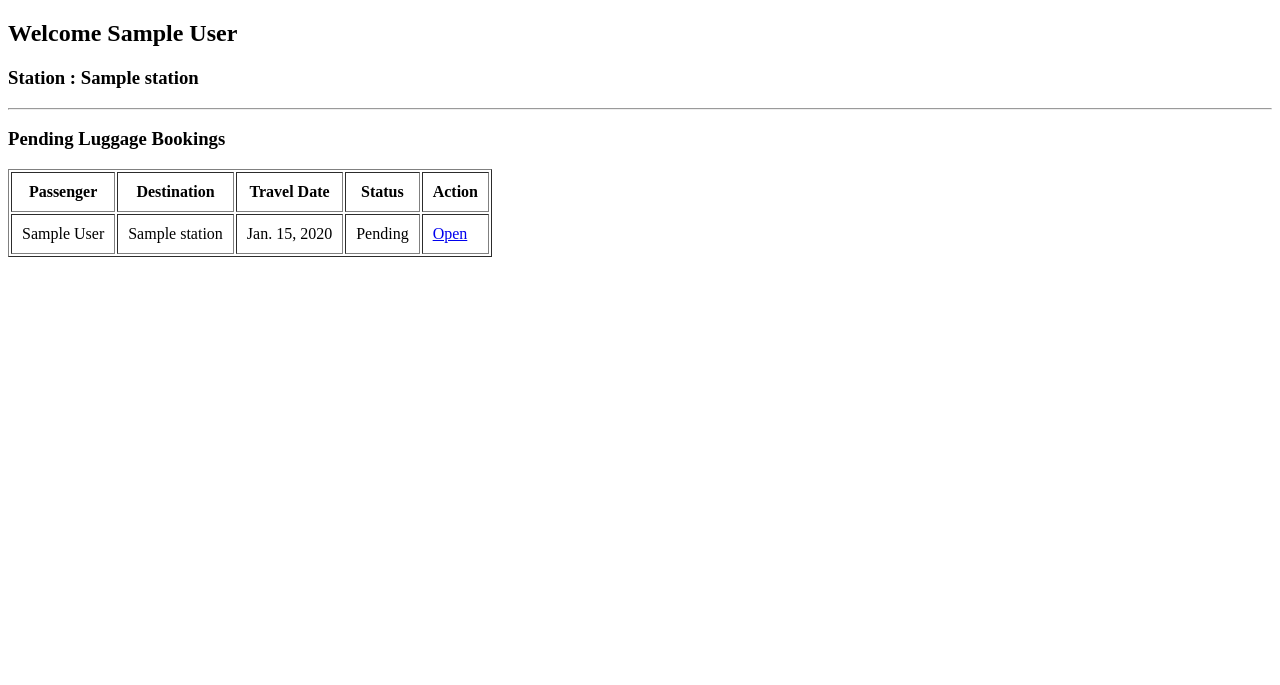
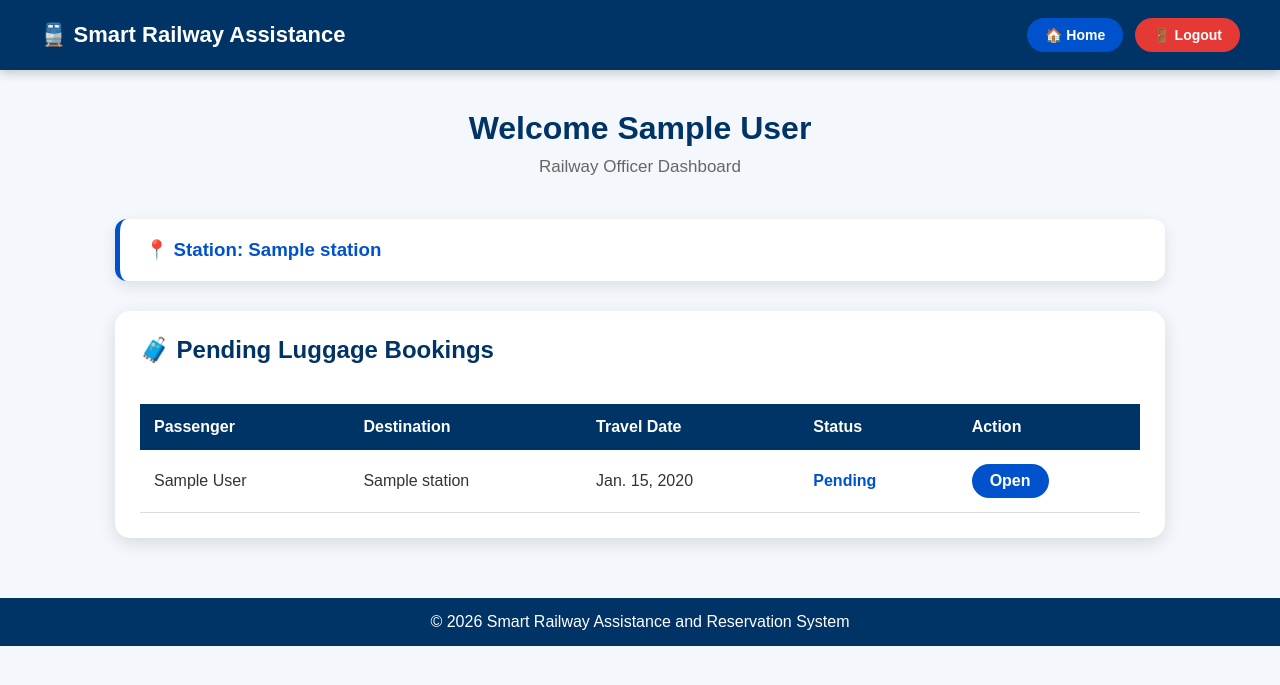
Before and after one commit to devanandadevus2004-alt/Smart-Railway-Assistance-System, a Django app: template templates/home/officer_dashboard.html in a window 1280 px wide. Shown: the top 685 px of the page. Run offline with Django 4.2, Linux system fonts and the light colour scheme; the template is opened without the code that fills it: values that come from a table or form of the project are taken from there, others are empty; tables that the repository leaves empty hold one stand-in row (values such as "Sample post").

Commit message:
Improved officer dashboard UI

```diff
--- a/templates/home/officer_dashboard.html
+++ b/templates/home/officer_dashboard.html
@@ -1,51 +1,384 @@
 <!DOCTYPE html>
 <html>
 <head>
+
     <title>Officer Dashboard</title>
+
+    <style>
+
+        *{
+            box-sizing:border-box;
+        }
+
+        body{
+            margin:0;
+            font-family:Arial, sans-serif;
+            background:#f4f7fb;
+            color:#333;
+        }
+
+        /* Navigation Bar */
+
+        .navbar{
+            background:#003366;
+            color:white;
+            padding:18px 40px;
+
+            display:flex;
+            justify-content:space-between;
+            align-items:center;
+
+            box-shadow:0 3px 10px rgba(0,0,0,0.2);
+        }
+
+        .navbar h2{
+            margin:0;
+            font-size:22px;
+        }
+
+        .nav-links{
+            display:flex;
+            gap:12px;
+        }
+
+        .nav-btn{
+            color:white;
+            text-decoration:none;
+            padding:9px 18px;
+            border-radius:20px;
+            font-weight:bold;
+            font-size:14px;
+            transition:0.3s;
+        }
+
+        .home-btn{
+            background:#0052cc;
+        }
+
+        .logout-btn{
+            background:#e53935;
+        }
+
+        .nav-btn:hover{
+            transform:translateY(-2px);
+            opacity:0.9;
+        }
+
+
+        /* Welcome Section */
+
+        .welcome{
+            text-align:center;
+            padding:40px 20px 25px;
+        }
+
+        .welcome h1{
+            margin:0;
+            color:#003366;
+        }
+
+        .welcome p{
+            color:#666;
+            font-size:17px;
+            margin-top:10px;
+        }
+
+
+        /* Dashboard Container */
+
+        .dashboard{
+            max-width:1100px;
+            margin:0 auto 60px;
+            padding:0 25px;
+        }
+
+
+        /* Station Information */
+
+        .station-card{
+            background:white;
+            padding:20px 25px;
+            border-radius:12px;
+            box-shadow:0 5px 15px rgba(0,0,0,0.1);
+            margin-bottom:30px;
+            border-left:5px solid #0052cc;
+        }
+
+        .station-card h3{
+            margin:0;
+            color:#0052cc;
+        }
+
+
+        /* Booking Section */
+
+        .booking-section{
+            background:white;
+            padding:25px;
+            border-radius:15px;
+            box-shadow:0 5px 18px rgba(0,0,0,0.12);
+        }
+
+        .booking-section h2{
+            color:#003366;
+            margin-top:0;
+        }
+
+
+        /* Table */
+
+        .table-container{
+            overflow-x:auto;
+        }
+
+        table{
+            width:100%;
+            border-collapse:collapse;
+            margin-top:20px;
+        }
+
+        th{
+            background:#003366;
+            color:white;
+            padding:14px;
+            text-align:left;
+        }
+
+        td{
+            padding:14px;
+            border-bottom:1px solid #ddd;
+        }
+
+        tr:hover{
+            background:#f4f8ff;
+        }
+
+
+        /* Status */
+
+        .status{
+            font-weight:bold;
+            color:#0052cc;
+        }
+
+
+        /* Open Button */
+
+        .open-btn{
+            display:inline-block;
+            padding:8px 18px;
+            background:#0052cc;
+            color:white;
+            text-decoration:none;
+            border-radius:20px;
+            font-weight:bold;
+            transition:0.3s;
+        }
+
+        .open-btn:hover{
+            background:#003d99;
+            transform:translateY(-2px);
+        }
+
+
+        /* Empty Message */
+
+        .empty{
+            text-align:center;
+            padding:30px;
+            color:#777;
+        }
+
+
+        /* Footer */
+
+        footer{
+            background:#003366;
+            color:white;
+            text-align:center;
+            padding:15px;
+        }
+
+
+        /* Mobile */
+
+        @media(max-width:700px){
+
+            .navbar{
+                flex-direction:column;
+                gap:15px;
+                padding:18px;
+            }
+
+            .nav-links{
+                flex-wrap:wrap;
+                justify-content:center;
+            }
+
+            .dashboard{
+                padding:0 15px;
+            }
+
+            .booking-section{
+                padding:15px;
+            }
+
+        }
+
+    </style>
+
 </head>
+
 
 <body>
 
-<h2>Welcome {{ officer.full_name }}</h2>
 
-<h3>Station : {{ officer.station.station_name }}</h3>
+<!-- Navigation Bar -->
 
-<hr>
+<div class="navbar">
 
-<h3>Pending Luggage Bookings</h3>
+    <h2>🚆 Smart Railway Assistance</h2>
 
-<table border="1" cellpadding="10">
+    <div class="nav-links">
+
+        <a href="/" class="nav-btn home-btn">
+            🏠 Home
+        </a>
+
+        <a href="/officer-login/" class="nav-btn logout-btn">
+            🚪 Logout
+        </a>
+
+    </div>
+
+</div>
+
+
+<!-- Welcome Section -->
+
+<div class="welcome">
+
+    <h1>
+        Welcome {{ officer.full_name }}
+    </h1>
+
+    <p>
+        Railway Officer Dashboard
+    </p>
+
+</div>
+
+
+<!-- Dashboard -->
+
+<div class="dashboard">
+
+
+    <!-- Station Information -->
+
+    <div class="station-card">
+
+        <h3>
+            📍 Station:
+            {{ officer.station.station_name }}
+        </h3>
+
+    </div>
+
+
+    <!-- Pending Bookings -->
+
+    <div class="booking-section">
+
+        <h2>
+            🧳 Pending Luggage Bookings
+        </h2>
+
+
+        <div class="table-container">
+
+            <table>
+
                 <tr>
+
                     <th>Passenger</th>
+
                     <th>Destination</th>
+
                     <th>Travel Date</th>
+
                     <th>Status</th>
+
                     <th>Action</th>
+
                 </tr>
+
 
                 {% for booking in bookings %}
 
                 <tr>
-    <td>{{ booking.passenger.full_name }}</td>
-    <td>{{ booking.destination_station.station_name }}</td>
-    <td>{{ booking.travel_date }}</td>
-    <td>{{ booking.status }}</td>
+
                     <td>
-        <a href="/booking/{{ booking.id }}/">Open</a>
+                        {{ booking.passenger.full_name }}
                     </td>
+
+                    <td>
+                        {{ booking.destination_station.station_name }}
+                    </td>
+
+                    <td>
+                        {{ booking.travel_date }}
+                    </td>
+
+                    <td class="status">
+                        {{ booking.status }}
+                    </td>
+
+                    <td>
+
+                        <a
+                            href="/booking/{{ booking.id }}/"
+                            class="open-btn"
+                        >
+                            Open
+                        </a>
+
+                    </td>
+
                 </tr>
+
 
                 {% empty %}
 
                 <tr>
-<td colspan="4">
-No bookings available.
+
+                    <td colspan="5" class="empty">
+
+                        📭 No bookings available.
+
                     </td>
+
                 </tr>
 
                 {% endfor %}
 
+
             </table>
+
+        </div>
+
+    </div>
+
+
+</div>
+
+
+<footer>
+
+    © 2026 Smart Railway Assistance and Reservation System
+
+</footer>
+
 
 </body>
 </html>
```
Lines whose indentation alone changed are shown as unchanged.
